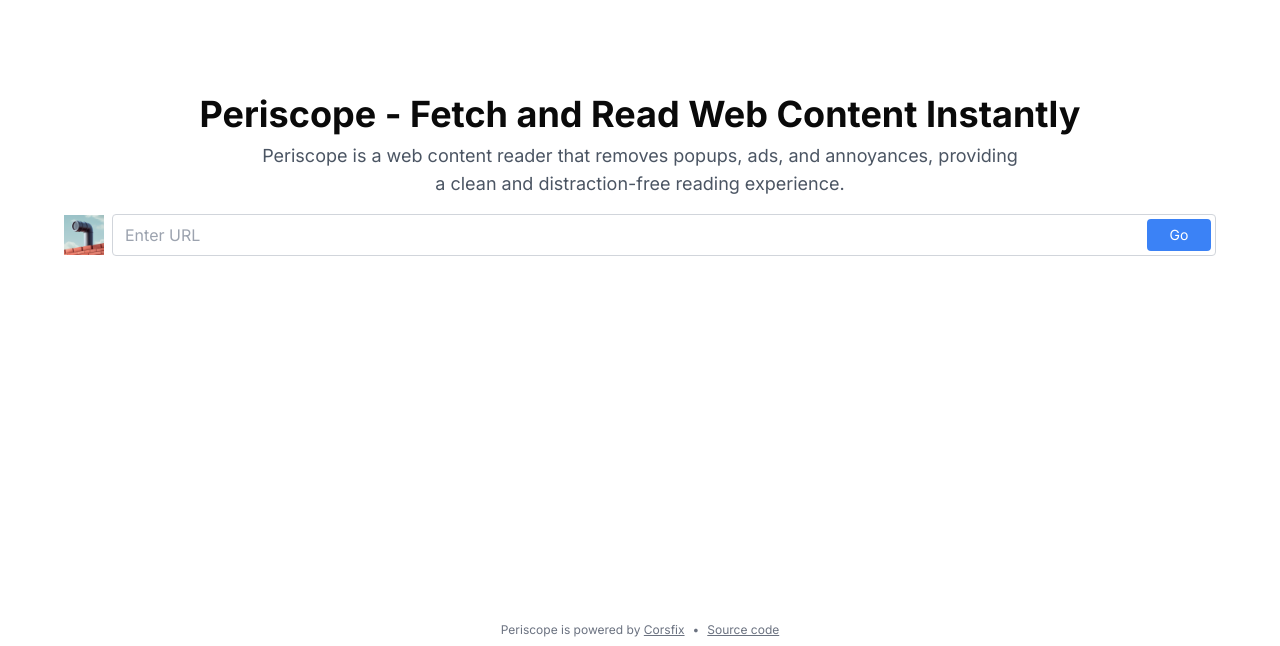
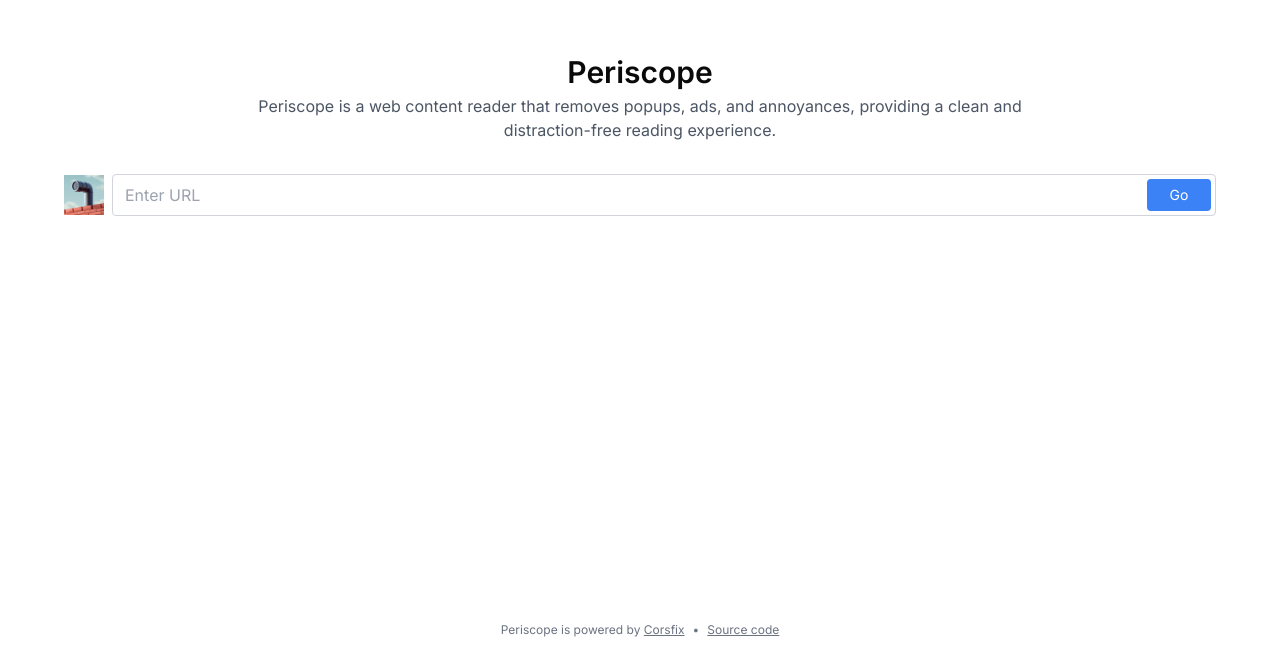
Before and after one commit to corsfix/periscope, a Next.js app: page / in a window 1280 px wide. Shown: the part 154-800 px from the top of the page. Built offline with nearby package versions, Linux system fonts and the light colour scheme.

Commit message:
Adjust styling

```diff
--- a/app/page.tsx
+++ b/app/page.tsx
@@ -46,7 +46,7 @@ export default function Home() {
     <main className="flex h-dvh flex-col items-center p-2">
       <div
         className={`w-full flex-1 max-w-6xl flex flex-col transition-all duration-700 ${
-          isContentReady ? "mt-0" : "mt-[30vh]"
+          isContentReady ? "mt-0" : "mt-[25vh]"
         }`}
       >
         <div
@@ -54,10 +54,8 @@ export default function Home() {
             isContentReady ? "opacity-0 h-0" : "opacity-100 h-[120px]"
           }`}
         >
-          <h1 className="text-4xl font-bold mb-2">
-            Periscope - Fetch and Read Web Content Instantly
-          </h1>
-          <p className="text-lg text-gray-600 max-w-3xl mx-auto">
+          <h1 className="text-3xl font-semibold mb-1">Periscope</h1>
+          <p className="text-base text-gray-600 max-w-3xl mx-auto mb-3">
             Periscope is a web content reader that removes popups, ads, and
             annoyances, providing a clean and distraction-free reading
             experience.
```
